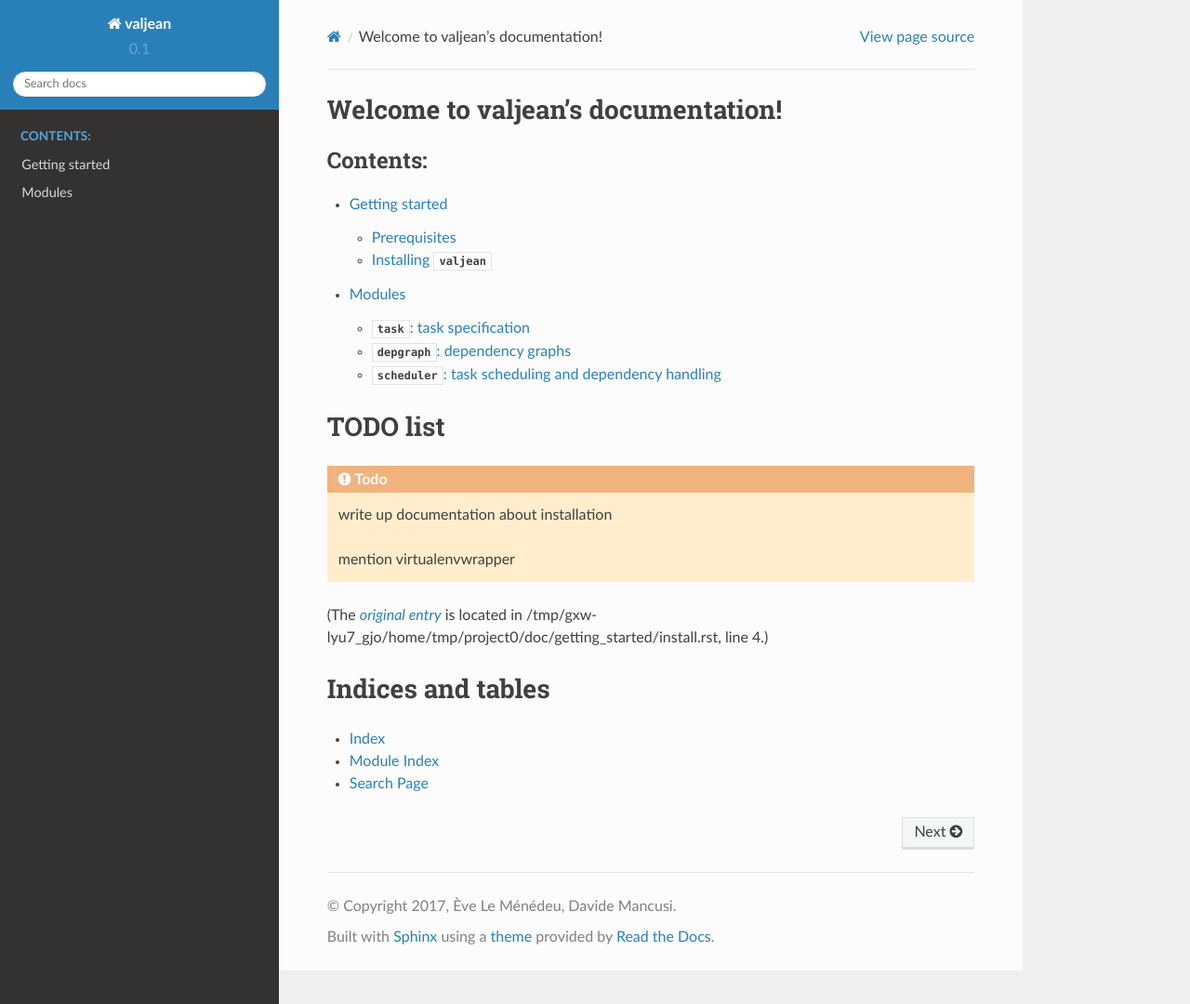
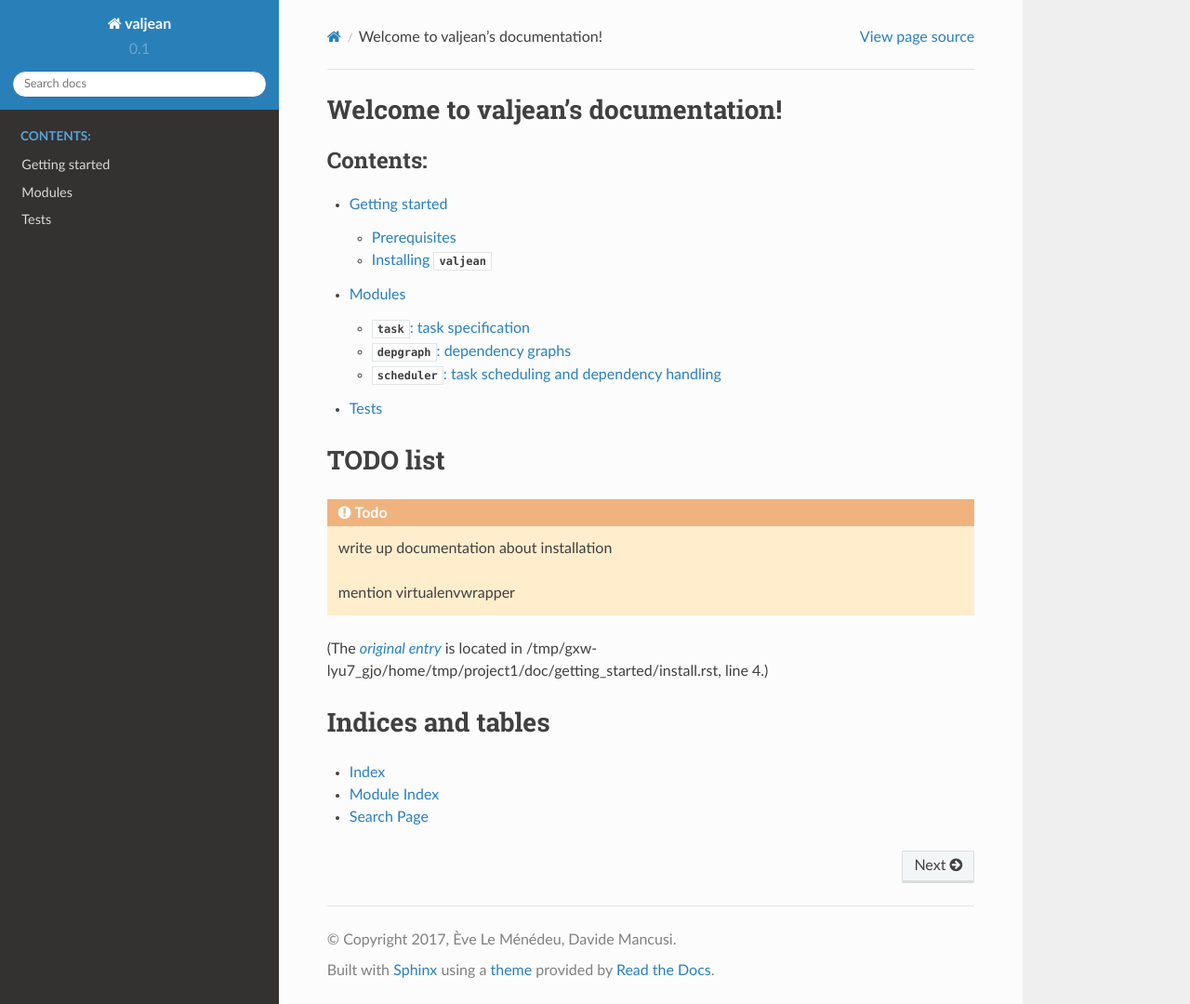
Before and after one commit to valjean-framework/valjean, a Sphinx documentation site: the page built from doc/index.rst, in a window 1280 px wide and 1080 px high. Shown: the whole window at 93% size. Built offline with Sphinx 7.4.7 and the Read the Docs theme 2.0.0, drawn with Linux system fonts in a browser that asks for light colours.

Commit message:
Add documentation for tests

```diff
--- a/doc/index.rst
+++ b/doc/index.rst
@@ -7,6 +7,7 @@
 
    getting_started
    modules
+   tests
 
 
 TODO list
```
Also changed, not shown: doc/tests.rst (added, +10 -0 lines).
